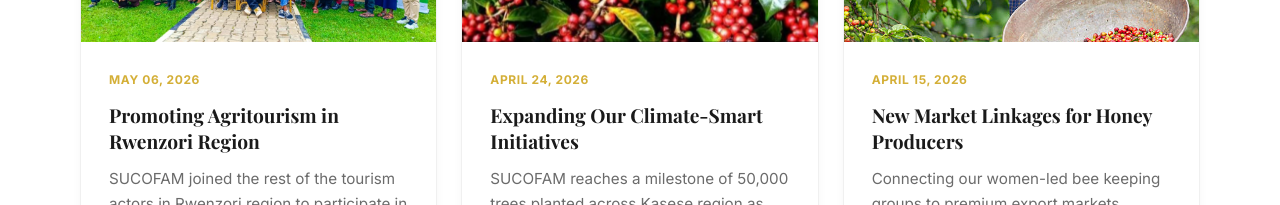
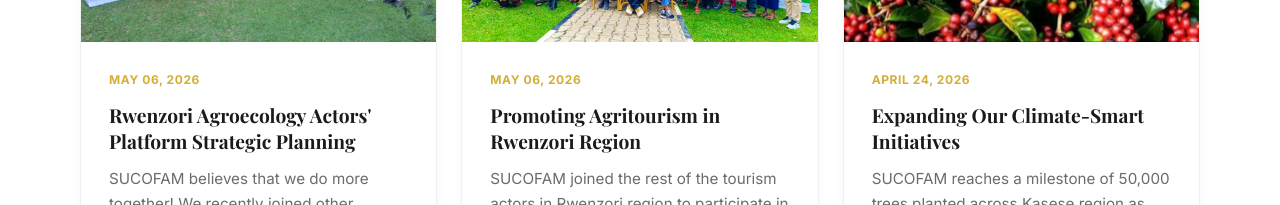
Before and after one commit to Mutooro/sucofam, a Vue app: page /news in a window 1280 px wide. Shown: the part 643-848 px from the top of the page. Built offline with nearby package versions, Linux system fonts and the light colour scheme; the HTML template or start-up script is replaced by a standard one; a web font is replaced by a local one.

Commit message:
new chnages

```diff
--- a/src/data/content.js
+++ b/src/data/content.js
@@ -11,6 +11,7 @@ import logo from '@/assets/img/logo.jpeg'
 import placeholder1 from '@/assets/img/gettyimages-518782849-612x612.jpg'
 import placeholder2 from '@/assets/img/istockphoto-2212181979-612x612.webp'
 import partnership from '@/assets/img/partnership.jpeg'
+import raap from '@/assets/img/raap.jpeg'
 
 export const vision = "To build a transformed agricultural sector in Uganda where farmers especially women and youth adopt improved agronomic practices, produce high-quality, market-compliant products, and participate equitably in transparent and profitable value chains free from exploitation."
 
@@ -165,6 +166,13 @@ export const whyPartner = [
 
 export const newsArticles = [
   {
+    id: 5,
+    date: 'May 06, 2026',
+    title: "Rwenzori Agroecology Actors' Platform Strategic Planning",
+    summary: "SUCOFAM believes that we do more together! We recently joined other likeminded organisations in the Rwenzori region under our coalition; Rwenzori Agroecology Actors' Platform (RAAP) to develop a five year strategic plan. RAAP is actively promoting sustainable agricultural practices to protect the ecosystem and ensure food security.",
+    image: raap
+  },
+  {
     id: 4,
     date: 'May 06, 2026',
     title: 'Promoting Agritourism in Rwenzori Region',
@@ -294,4 +302,6 @@ export const galleryImages = [
   { src: test1, alt: 'Farmer empowerment program', category: 'Community' },
   { src: test2, alt: 'Women in agriculture', category: 'Community' },
   { src: test5, alt: 'Youth agribusiness training', category: 'Community' },
+  { src: partnership, alt: 'Agritourism training in Fort Portal', category: 'Community' },
+  { src: raap, alt: 'RAAP strategic planning meeting', category: 'Community' },
 ]
```
Also changed, not shown: src/assets/img/raap.jpeg (added).
